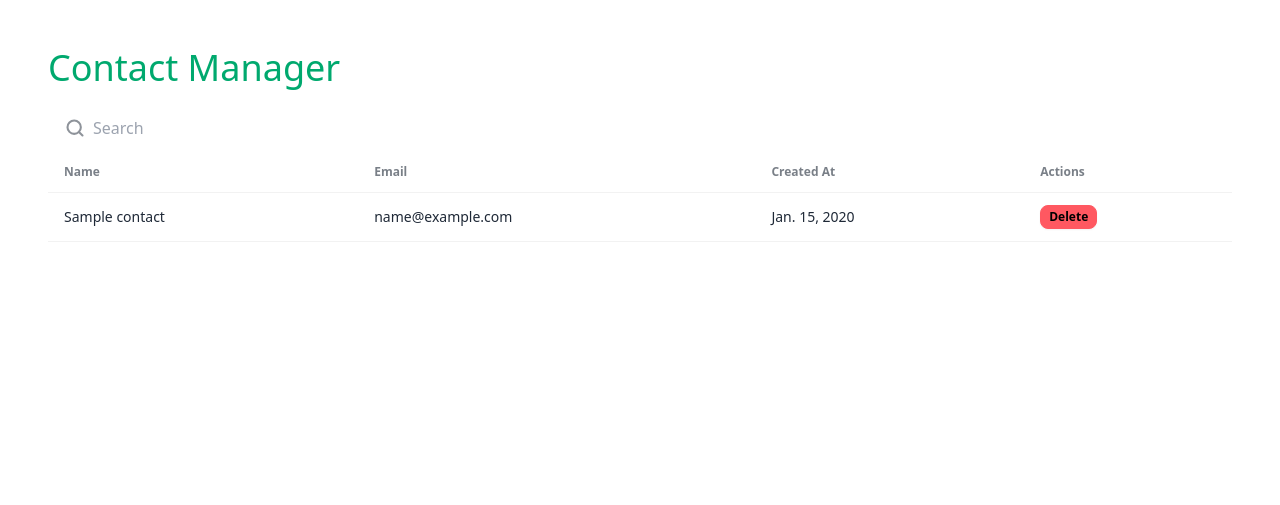
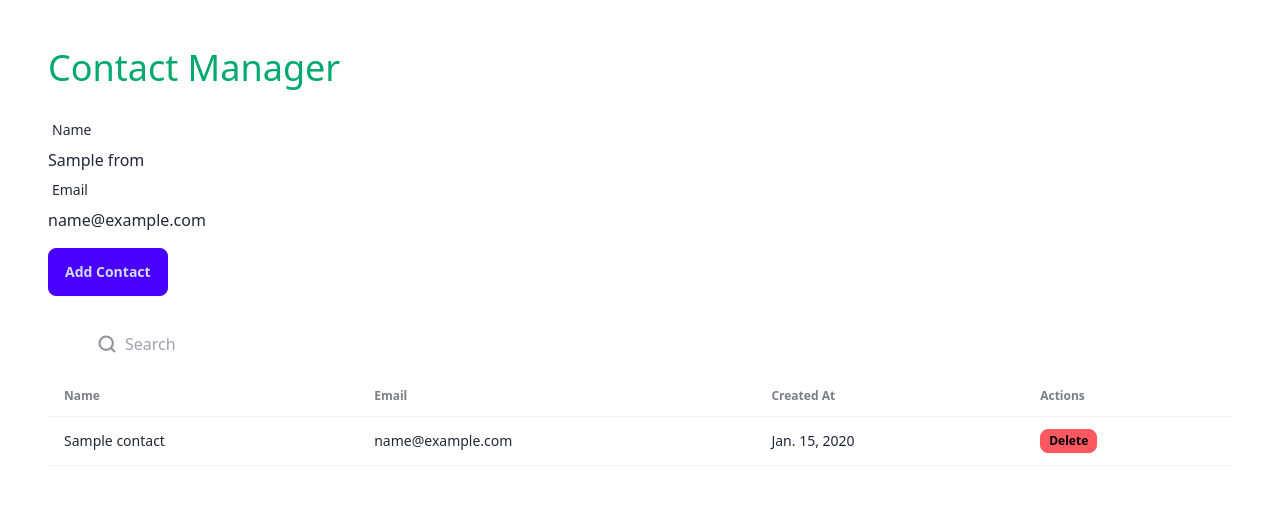
Before and after one commit to xValmearx/django_htmx_project, a Django app: template contacts/templates/contacts.html in a window 1280 px wide. Shown: the top 505 px of the page. Run offline with Django 3.2, Linux system fonts and the light colour scheme; the template is opened without the code that fills it: most values are stand-ins (such as "Sample title", 1, 10 or a date in 2020); some libraries are stand-ins or nearby versions.

Commit message:
added more page functionaily and working on contact creation form

```diff
--- a/contacts/templates/contacts.html
+++ b/contacts/templates/contacts.html
@@ -2,12 +2,56 @@
 
 {% block content %}
 
+
+<div class="flex flex-col gap-2">
+
   <div>
     <h1 class="text-4xl text-success mb-4">Contact Manager</h1>
+  </div>
 
 
+  <div>
+    <form method="post" class="mb-4">
+      {% csrf_token %}
 
+      <div class="form-control w-full">
+        <label class="label">
+          <span class="label-text">Name</span>
+        </label>
+
+        {{from.name}}
+
+        {% if form.name.errors %}
+          <label class="label text-error">
+            {{form.name.errors}}
+          </label>
+        {% endif %}
+      </div>
+
+      <div class="form-control w-full">
+        <label class="label">
+          <span class="label-text">Email</span>
+        </label>
+
+        {{from.email}}
+
+        {% if form..erremailors %}
+          <label class="label text-error">
+            {{form.email.errors}}
+          </label>
+        {% endif %}
+      </div>
+
+      <div class="mt-4">
+        <button type="submit" class="btn btn-primary">Add Contact</button>
+      </div>
+
+    </form>
+  </div>
+
+  <div>
     <label class="input flex items-center gap-2">
+      {% include 'partials/spinner.html'%}
     <svg
       class="h-5 w-5 opacity-50 shrink-0"
       xmlns="http://www.w3.org/2000/svg"
@@ -25,6 +69,9 @@
       </g>
     </svg>
 
+
+
+
     <input
       type="search"
       required
@@ -34,11 +81,20 @@
       hx-get="{% url 'search' %}"
       hx-trigger="keyup delay:500ms"
       hx-target="#contacts-list"
+      hx-indicator="#spinner"
+      hx-on::before-request="document.getElementById('contacts-list').style.opacity = 0.4"
+      hx-on::after-request="document.getElementById('contacts-list').style.opacity = 1.0"
     />
   </label>
+  </div>
 
 
+  <div>
     {% include 'partials/contacts-list.html'%}
   </div>
 
+
+</div>
+
+
 {% endblock %}
--- /dev/null
+++ b/contacts/templates/partials/spinner.html
@@ -0,0 +1,4 @@
+<span
+class="loading loading-spinner text-success htmx-indicator"
+id="spinner"
+></span>
```
Also changed, not shown: contacts/forms.py (+22 -0 lines), contacts/views.py (+9 -1 lines). Lines whose indentation alone changed are shown as unchanged.
